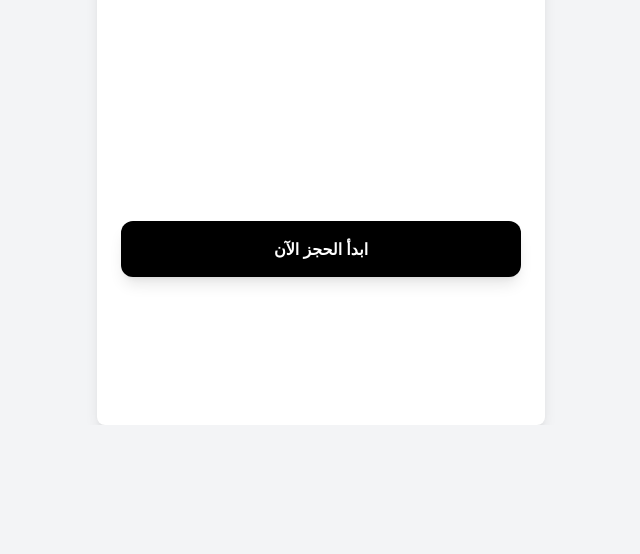
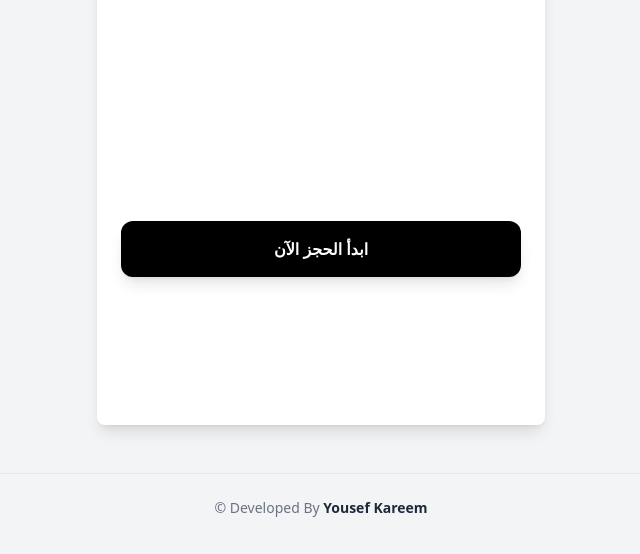
Before and after one commit to ykarem206-web/amr-and-zain-salon, a website with bundled scripts: page index.html in a window 1280 px wide. Shown: the part 383-937 px from the top of the page, without its empty margins (319-959 px from the left). Before the commit the page ends 808 px from the top, so only its background shows below. Built offline with nearby package versions, Linux system fonts and the light colour scheme.

Commit message:
Add professional footer with WhatsApp link

```diff
--- a/app.js
+++ b/app.js
@@ -174,7 +174,7 @@ for (let i = 0; i < 14; i++) {
 
     // بنضيف زرار لكل يوم في المتغير بتاعنا
     daysHTML += `
-        <button class="date-btn flex-shrink-0 w-16 h-20 bg-white border border-gray-200 text-gray-700 rounded-xl flex flex-col items-center justify-center hover:border-black transition-colors">
+        <button class="date-btn shrink-0 w-16 h-20 bg-white border border-gray-200 text-gray-700 rounded-xl flex flex-col items-center justify-center hover:border-black transition-colors">
             <span class="text-sm">${dayName}</span>
             <span class="text-xl font-bold">${dayNum}</span>
         </button>
--- a/index.html
+++ b/index.html
@@ -154,8 +154,16 @@
                 إنهاء والعودة للرئيسية
             </button>
         </section>
+
+
+
     </main>
-
+    <footer class="mt-12 pb-6 flex flex-col items-center justify-center text-center animate-fade-in">
+        <div class="h-px w-3/4 bg-gray-200 mb-6"></div>
+        <p class="text-sm text-gray-500 mb-3">
+            Developed By <a href="https://wa.me/201020685597" class="font-bold text-gray-800">Yousef Kareem</a> &copy;
+        </p>
+    </footer>
     <script type="module" src="app.js"></script>
 </body>
 </html>
```
Also changed, not shown: style.css.
